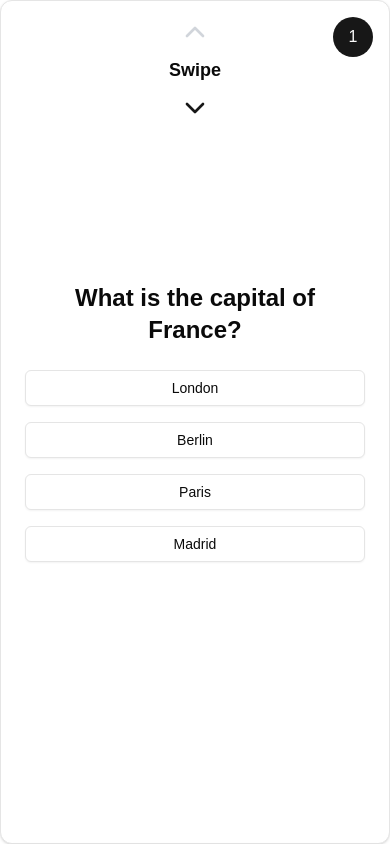
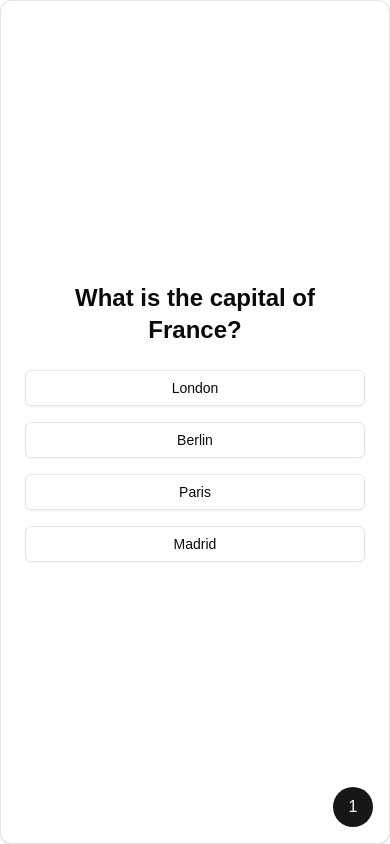
Before and after one commit to vladkvlchk/dev-drill, a Next.js app: page / in a window 390 px wide. Built offline with nearby package versions, Linux system fonts and the light colour scheme.

Commit message:
refactor: mobile swipe hook, indexing, swipe-message

```diff
--- a/src/app/page.tsx
+++ b/src/app/page.tsx
@@ -1,80 +1,26 @@
 "use client";
 
-import { useState, useEffect, useRef } from "react";
-import { useSwipeable } from "react-swipeable";
-import { QuizCard } from "@/components/QuizCard";
-import { useInfiniteQuiz } from "@/hooks/useInfiniteQuiz";
-import { useDeviceType } from "@/hooks/useDeviceType";
-import {
-  ChevronUp,
-  ChevronDown,
-  ChevronLeft,
-  ChevronRight,
-} from "lucide-react";
-import { Button } from "@/components/ui/button";
+import { useState, useRef } from "react";
+import { ChevronLeft, ChevronRight } from "lucide-react";
+
+import { Button, QuizCard } from "@/components";
+import { useDeviceType, useInfiniteQuiz, useSwipeMobile } from "@/hooks";
 
 export default function Home() {
   const { questions, loading, loadMoreQuestions } = useInfiniteQuiz();
+  const containerRef = useRef<HTMLDivElement>(null);
   const [currentIndex, setCurrentIndex] = useState(0);
-  const containerRef = useRef<HTMLDivElement>(null);
-  const [isDragging, setIsDragging] = useState(false);
-  const [scrollY, setScrollY] = useState(0);
   const isMobile = useDeviceType();
 
-  const handlers = useSwipeable({
-    onSwipeStart: () => {
-      setIsDragging(true);
-    },
-    onSwiping: (eventData) => {
-      if (isDragging) {
-        const deltaY = eventData.deltaY;
-        setScrollY(deltaY);
-      }
-    },
-    onSwipedUp: () => {
-      if (currentIndex < questions.length - 1) {
-        setCurrentIndex((prevIndex) => prevIndex + 1);
-      }
-    },
-    onSwipedDown: () => {
-      if (currentIndex > 0) {
-        setCurrentIndex((prevIndex) => prevIndex - 1);
-      }
-    },
-    onSwiped: () => {
-      setIsDragging(false);
-      setScrollY(0);
-    },
-    trackMouse: true,
+  const { handlers } = useSwipeMobile({
+    itemsLength: questions.length,
+    isMobile,
+    currentIndex,
+    setCurrentIndex,
+    loadMore: loadMoreQuestions,
+    loading,
+    containerRef,
   });
-
-  useEffect(() => {
-    if (currentIndex >= questions.length - 2 && !loading) {
-      loadMoreQuestions();
-    }
-  }, [currentIndex, questions.length, loading, loadMoreQuestions]);
-
-  useEffect(() => {
-    const container = containerRef.current;
-    if (container) {
-      if (isMobile) {
-        const targetY = -currentIndex * window.innerHeight;
-        container.style.transform = `translateY(${targetY + scrollY}px)`;
-      } else {
-        const targetX = -currentIndex * window.innerWidth;
-        container.style.transform = `translateX(${targetX}px)`;
-      }
-    }
-  }, [currentIndex, scrollY, isMobile]);
-
-  useEffect(() => {
-    const container = containerRef.current;
-    if (container) {
-      container.style.transition = isDragging
-        ? "none"
-        : "transform 0.3s ease-out";
-    }
-  }, [isDragging]);
 
   const handlePrevious = () => {
     if (currentIndex > 0) {
@@ -124,23 +70,7 @@ export default function Home() {
           </p>
         </div>
       )}
-      {isMobile ? (
-        <div className="absolute top-4 left-1/2 transform -translate-x-1/2 flex flex-col items-center">
-          <ChevronUp
-            className={`w-8 h-8 ${
-              currentIndex > 0 ? "text-primary" : "text-gray-300"
-            }`}
-          />
-          <span className="text-lg font-semibold my-2">Swipe</span>
-          <ChevronDown
-            className={`w-8 h-8 ${
-              currentIndex < questions.length - 1
-                ? "text-primary"
-                : "text-gray-300"
-            }`}
-          />
-        </div>
-      ) : (
+      {!isMobile && (
         <>
           <Button
             className="absolute top-4 left-4"
--- /dev/null
+++ b/src/components/index.ts
@@ -0,0 +1,2 @@
+export * from "./ui";
+export * from "./widgets";
--- /dev/null
+++ b/src/components/ui/index.ts
@@ -0,0 +1,2 @@
+export * from "./button";
+export * from "./card";
--- a/src/components/QuizCard.tsx
+++ b/src/components/widgets/QuizCard.tsx
@@ -26,7 +26,7 @@ export function QuizCard({
   return (
     <Card className="w-full h-full flex items-center justify-center relative">
       <CardContent className="text-center p-6">
-        <div className="absolute top-4 right-4 bg-primary text-primary-foreground rounded-full w-10 h-10 flex items-center justify-center">
+        <div className="absolute bottom-4 right-4 bg-primary text-primary-foreground rounded-full w-10 h-10 flex items-center justify-center">
           {pageNumber}
         </div>
         <h2 className="text-2xl font-bold mb-6">{question}</h2>
--- /dev/null
+++ b/src/components/widgets/index.ts
@@ -0,0 +1 @@
+export * from "./QuizCard";
--- /dev/null
+++ b/src/hooks/index.ts
@@ -0,0 +1,3 @@
+export * from "./useDeviceType";
+export * from "./useInfiniteQuiz";
+export * from "./useSwipeMobile";
--- /dev/null
+++ b/src/hooks/useSwipeMobile.ts
@@ -0,0 +1,86 @@
+import {
+  useState,
+  useEffect,
+  Dispatch,
+  SetStateAction,
+  RefObject,
+} from "react";
+import { useSwipeable } from "react-swipeable";
+
+export const useSwipeMobile = ({
+  itemsLength,
+  isMobile,
+  currentIndex,
+  setCurrentIndex,
+  loadMore,
+  loading,
+  containerRef,
+}: {
+  itemsLength: number;
+  isMobile: boolean;
+  currentIndex: number;
+  setCurrentIndex: Dispatch<SetStateAction<number>>;
+  loadMore: () => void;
+  loading: boolean;
+  containerRef: RefObject<HTMLElement | null>;
+}) => {
+  const [scrollY, setScrollY] = useState(0);
+  const [isDragging, setIsDragging] = useState(false);
+
+  const handlers = useSwipeable({
+    onSwipeStart: () => {
+      setIsDragging(true);
+    },
+    onSwiping: (eventData) => {
+      if (isDragging) {
+        const deltaY = eventData.deltaY;
+        setScrollY(deltaY);
+      }
+    },
+    onSwipedUp: () => {
+      if (currentIndex < itemsLength - 1) {
+        setCurrentIndex((prevIndex) => prevIndex + 1);
+      }
+    },
+    onSwipedDown: () => {
+      if (currentIndex > 0) {
+        setCurrentIndex((prevIndex) => prevIndex - 1);
+      }
+    },
+    onSwiped: () => {
+      setIsDragging(false);
+      setScrollY(0);
+    },
+    trackMouse: true,
+  });
+
+  useEffect(() => {
+    if (currentIndex >= itemsLength - 2 && !loading) {
+      loadMore();
+    }
+  }, [currentIndex, itemsLength, loading, loadMore]);
+
+  useEffect(() => {
+    const container = containerRef.current;
+    if (container) {
+      if (isMobile) {
+        const targetY = -currentIndex * window.innerHeight;
+        container.style.transform = `translateY(${targetY + scrollY}px)`;
+      } else {
+        const targetX = -currentIndex * window.innerWidth;
+        container.style.transform = `translateX(${targetX}px)`;
+      }
+    }
+  }, [currentIndex, scrollY, isMobile]);
+
+  useEffect(() => {
+    const container = containerRef.current;
+    if (container) {
+      container.style.transition = isDragging
+        ? "none"
+        : "transform 0.3s ease-out";
+    }
+  }, [isDragging]);
+
+  return { handlers };
+};
```
